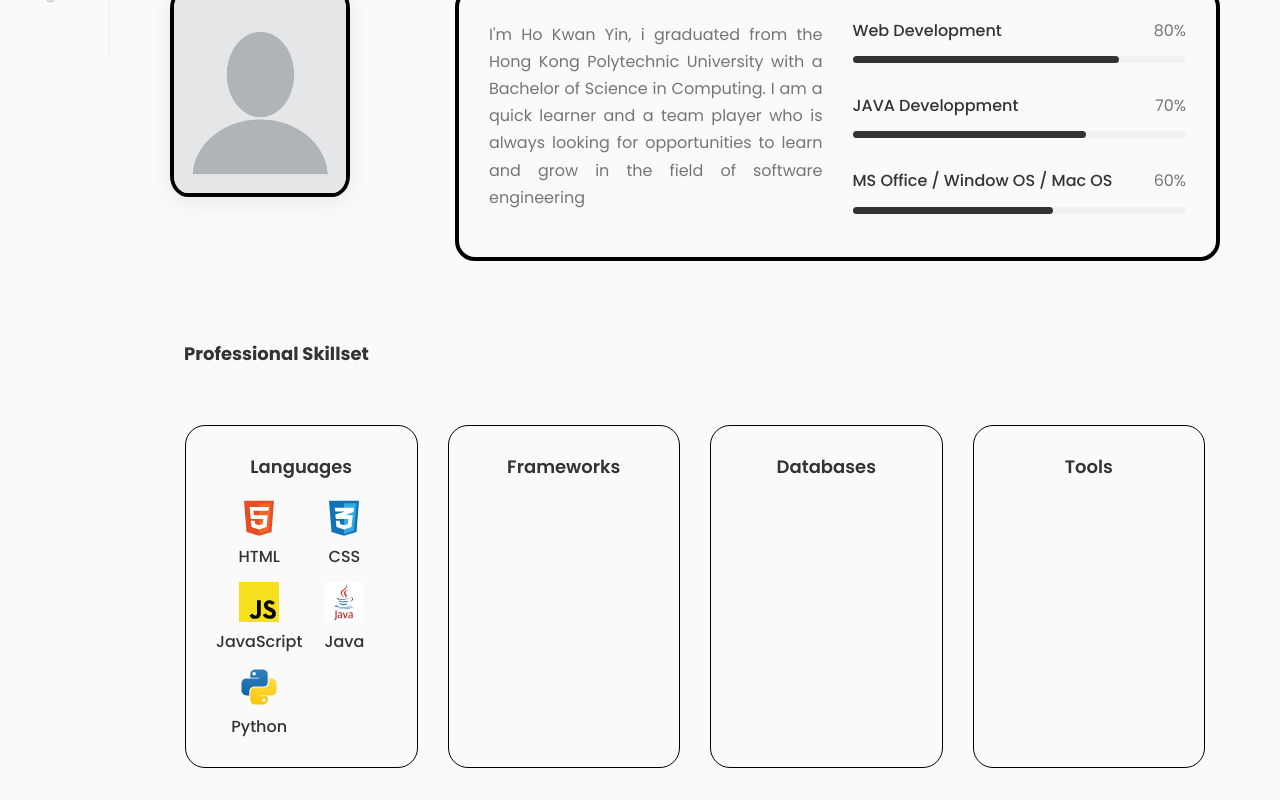
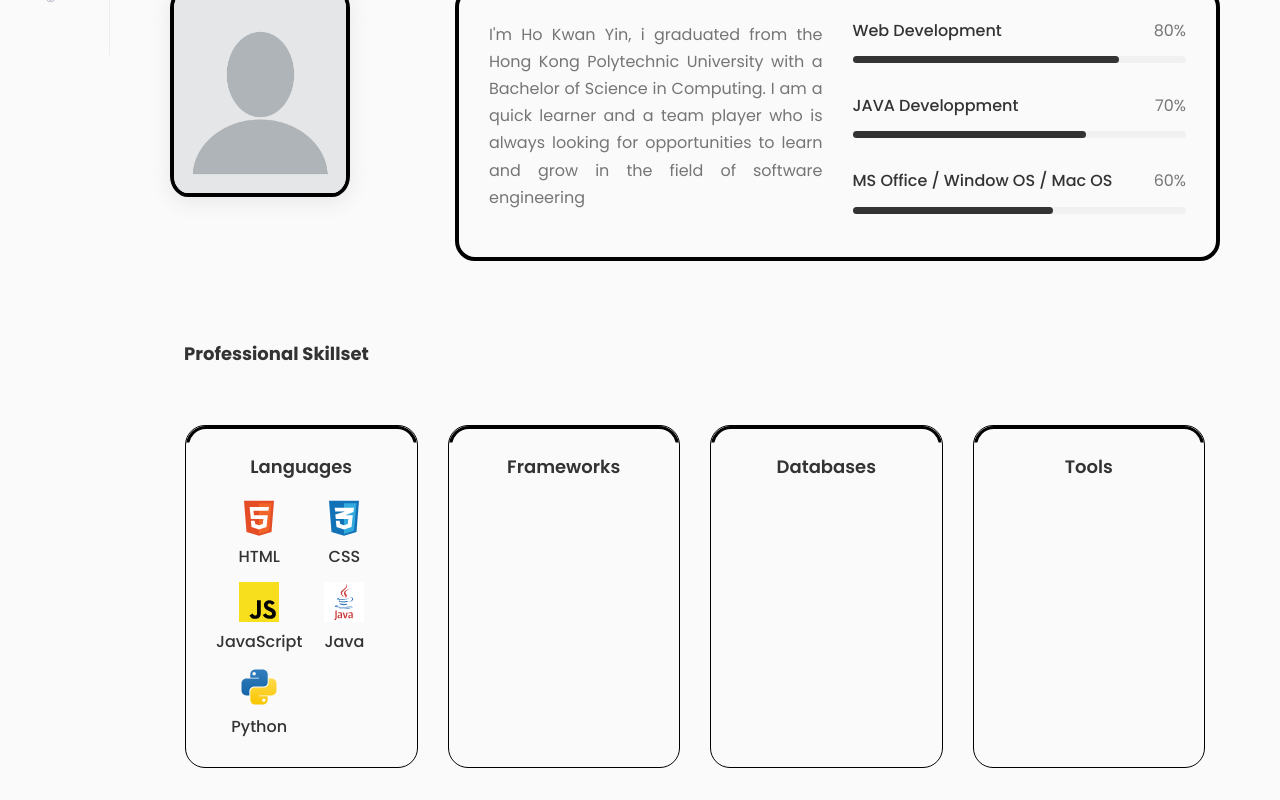
Before and after one commit to Hky224/PWS, a React (Create React App) app: page / in a window 1280 px wide. Shown: the part 745-1545 px from the top of the page. Built offline with nearby package versions, Linux system fonts and the light colour scheme.

Commit message:
add borde animation

```diff
--- a/src/components/skill/skill.css
+++ b/src/components/skill/skill.css
@@ -27,8 +27,43 @@
   border-radius: var(--border-radius);
   border: 1px solid black;
   transition: all 0.3s ease-in-out;
+  position: relative;
+}
+
+.skills__content::before {
+  content: "";
+  position: absolute;
+  top: 0;
+  left: 0;
+  right: 0;
+  bottom: 0;
+  border-radius: var(--border-radius);
+  border: 3px solid black;
+  transition: all 0.5s;
+  clip-path: inset(0 0 95% 0);
 }
 
 .skills__content:hover {
   transform: translateY(-10px);
 }
+
+.skills__content:hover::before {
+  animation: clippath 3s infinite linear;
+}
+
+@keyframes clippath {
+  0%,
+  100% {
+    clip-path: inset(0 0 95% 0);
+  }
+
+  25% {
+    clip-path: inset(0 95% 0 0);
+  }
+  50% {
+    clip-path: inset(95% 0 0 0);
+  }
+  75% {
+    clip-path: inset(0 0 0 95%);
+  }
+}
```
